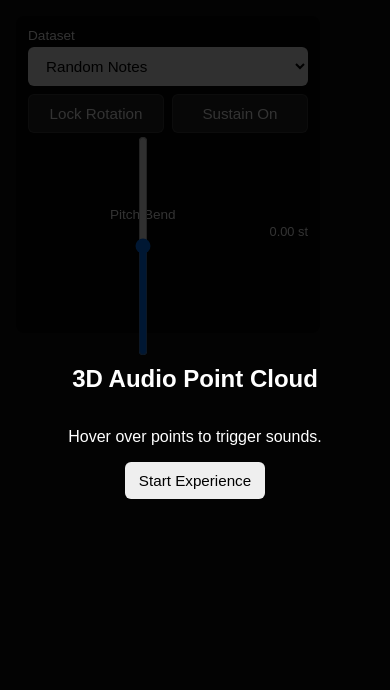
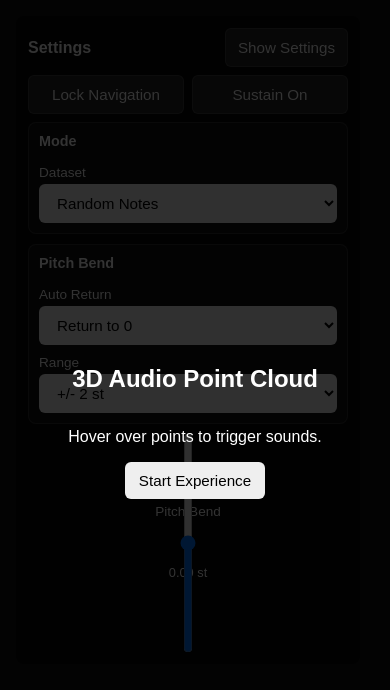
Before and after one commit to JacobARose/music-browser, a website built with Vite: page index.html in a window 390 px wide. Built offline with nearby package versions, Linux system fonts and the light colour scheme.

Commit message:
Enhance control panel with pitch range and auto return options; lock button now locks rotation and zoom; update styles for improved layout and responsiveness
Co-authored-by: Copilot <copilot@github.com>

```diff
--- a/src/app/AppController.js
+++ b/src/app/AppController.js
@@ -24,6 +24,8 @@ export class AppController {
       key: "C",
       scale: "major",
       pitchBend: 0,
+      pitchRange: 2,
+      pitchAutoReturn: true,
       rotationLocked: false,
       sustain: false,
     };
--- a/src/styles.css
+++ b/src/styles.css
@@ -58,7 +58,29 @@ select {
   display: flex;
   flex-direction: column;
   gap: 8px;
-  min-width: 280px;
+  min-width: 320px;
+}
+
+#control-panel .control-header {
+  display: flex;
+  align-items: center;
+  justify-content: space-between;
+  gap: 8px;
+}
+
+#control-panel .control-title {
+  font-size: 1rem;
+  font-weight: 700;
+}
+
+#control-panel .control-menu-toggle,
+#control-panel .control-toggle-button {
+  background: #222;
+  color: #fff;
+  border: 1px solid rgba(255, 255, 255, 0.12);
+  border-radius: 6px;
+  padding: 10px 12px;
+  cursor: pointer;
 }
 
 #control-panel .control-button-row {
@@ -76,13 +98,35 @@ select {
   cursor: pointer;
 }
 
+#control-panel .control-section {
+  display: flex;
+  flex-direction: column;
+  gap: 10px;
+  padding: 10px;
+  border: 1px solid rgba(255, 255, 255, 0.12);
+  border-radius: 8px;
+  background: rgba(255, 255, 255, 0.04);
+}
+
+#control-panel .control-section-heading {
+  font-size: 0.9rem;
+  font-weight: 700;
+  margin-bottom: 6px;
+}
+
+#control-panel .control-collapsible {
+  display: flex;
+  flex-direction: column;
+  gap: 10px;
+}
+
 #control-panel .pitch-wheel {
   display: flex;
-  flex-direction: row;
+  flex-direction: column;
   align-items: center;
-  justify-content: space-between;
+  justify-content: center;
   gap: 12px;
-  min-height: 180px;
+  min-height: 220px;
 }
 
 #control-panel .pitch-wheel label {
--- a/src/ui/ControlPanel.js
+++ b/src/ui/ControlPanel.js
@@ -5,6 +5,7 @@ export class ControlPanel {
     this.onChange = onChange;
     this.root = document.createElement("div");
     this.root.id = "control-panel";
+    this.isMenuOpen = false;
 
     this.datasetSelect = this.createSelect("Dataset", [
       { value: "random", label: "Random Notes" },
@@ -21,38 +22,94 @@ export class ControlPanel {
         label: scaleName,
       }))
     );
+
+    this.pitchRangeSelect = this.createSelect("Range", [
+      { value: "2", label: "+/- 2 st" },
+      { value: "4", label: "+/- 4 st" },
+      { value: "6", label: "+/- 6 st" },
+      { value: "8", label: "+/- 8 st" },
+      { value: "12", label: "+/- 12 st" },
+      { value: "24", label: "+/- 24 st" },
+    ]);
+    this.autoReturnSelect = this.createSelect("Auto Return", [
+      { value: "return", label: "Return to 0" },
+      { value: "hold", label: "Stay where left" },
+    ]);
+
     this.pitchWheel = this.createPitchWheel();
     this.rotationLocked = false;
     this.sustainActive = false;
-    this.lockRotationButton = this.createToggleButton("Lock Rotation", "Unlock Rotation");
+
+    this.menuToggleButton = document.createElement("button");
+    this.menuToggleButton.type = "button";
+    this.menuToggleButton.className = "control-menu-toggle";
+    this.menuToggleButton.textContent = "Show Settings";
+
+    this.lockNavigationButton = this.createToggleButton(
+      "Lock Navigation",
+      "Unlock Navigation"
+    );
     this.sustainButton = this.createToggleButton("Sustain On", "Sustain Off");
 
     this.datasetSelect.value = "random";
     this.keySelect.value = "C";
     this.scaleSelect.value = "major";
+    this.pitchRangeSelect.value = "2";
+    this.autoReturnSelect.value = "return";
     this.pitchWheel.slider.value = "0";
     this.pitchWheel.valueDisplay.textContent = "0.00 st";
 
+    const headerRow = document.createElement("div");
+    headerRow.className = "control-header";
+    const title = document.createElement("div");
+    title.className = "control-title";
+    title.textContent = "Settings";
+    headerRow.appendChild(title);
+    headerRow.appendChild(this.menuToggleButton);
+
     const buttonRow = document.createElement("div");
     buttonRow.className = "control-button-row";
-    buttonRow.appendChild(this.lockRotationButton);
+    buttonRow.appendChild(this.lockNavigationButton);
     buttonRow.appendChild(this.sustainButton);
 
-    this.root.appendChild(this.datasetSelect.parentElement);
-    this.root.appendChild(this.keySelect.parentElement);
-    this.root.appendChild(this.scaleSelect.parentElement);
+    this.collapsible = document.createElement("div");
+    this.collapsible.className = "control-collapsible";
+    this.collapsible.hidden = !this.isMenuOpen;
+
+    const modeSection = this.createSection("Mode", [
+      this.datasetSelect.parentElement,
+      this.keySelect.parentElement,
+      this.scaleSelect.parentElement,
+    ]);
+    const pitchSettingsSection = this.createSection("Pitch Bend", [
+      this.autoReturnSelect.parentElement,
+      this.pitchRangeSelect.parentElement,
+    ]);
+
+    this.collapsible.appendChild(modeSection);
+    this.collapsible.appendChild(pitchSettingsSection);
+
+    this.root.appendChild(headerRow);
     this.root.appendChild(buttonRow);
+    this.root.appendChild(this.collapsible);
     this.root.appendChild(this.pitchWheel.container);
     document.body.appendChild(this.root);
 
+    this.menuToggleButton.addEventListener("click", this.handleMenuToggle);
     this.datasetSelect.addEventListener("change", this.emitChange);
     this.keySelect.addEventListener("change", this.emitChange);
     this.scaleSelect.addEventListener("change", this.emitChange);
+    this.pitchRangeSelect.addEventListener("change", this.handlePitchRangeChange);
+    this.autoReturnSelect.addEventListener("change", this.emitChange);
     this.pitchWheel.slider.addEventListener("input", this.handlePitchBendInput);
-    this.lockRotationButton.addEventListener("click", this.handleRotationToggle);
+    this.pitchWheel.slider.addEventListener("pointerup", this.handlePitchWheelRelease);
+    this.pitchWheel.slider.addEventListener("pointercancel", this.handlePitchWheelRelease);
+    this.pitchWheel.slider.addEventListener("mouseup", this.handlePitchWheelRelease);
+    this.lockNavigationButton.addEventListener("click", this.handleRotationToggle);
     this.sustainButton.addEventListener("click", this.handleSustainToggle);
 
     this.updateVisibility();
+    this.handlePitchRangeChange();
   }
 
   createSelect(labelText, options) {
@@ -69,6 +126,19 @@ export class ControlPanel {
 
     label.appendChild(select);
     return select;
+  }
+
+  createSection(titleText, elements) {
+    const section = document.createElement("div");
+    section.className = "control-section";
+
+    const heading = document.createElement("div");
+    heading.className = "control-section-heading";
+    heading.textContent = titleText;
+    section.appendChild(heading);
+
+    elements.forEach((item) => section.appendChild(item));
+    return section;
   }
 
   createPitchWheel() {
@@ -111,11 +181,19 @@ export class ControlPanel {
     return button;
   }
 
+  handleMenuToggle = () => {
+    this.isMenuOpen = !this.isMenuOpen;
+    this.collapsible.hidden = !this.isMenuOpen;
+    this.menuToggleButton.textContent = this.isMenuOpen
+      ? "Hide Settings"
+      : "Show Settings";
+  };
+
   handleRotationToggle = () => {
     this.rotationLocked = !this.rotationLocked;
-    this.lockRotationButton.textContent = this.rotationLocked
-      ? this.lockRotationButton.dataset.activeText
-      : this.lockRotationButton.dataset.inactiveText;
+    this.lockNavigationButton.textContent = this.rotationLocked
+      ? this.lockNavigationButton.dataset.activeText
+      : this.lockNavigationButton.dataset.inactiveText;
     this.emitChange();
   };
 
@@ -127,11 +205,41 @@ export class ControlPanel {
     this.emitChange();
   };
 
+  handlePitchRangeChange = () => {
+    const range = parseFloat(this.pitchRangeSelect.value);
+    const slider = this.pitchWheel.slider;
+    slider.min = String(-range);
+    slider.max = String(range);
+
+    const currentValue = parseFloat(slider.value);
+    if (currentValue > range) {
+      slider.value = String(range);
+    }
+    if (currentValue < -range) {
+      slider.value = String(-range);
+    }
+
+    this.updatePitchValueDisplay();
+    this.emitChange();
+  };
+
   handlePitchBendInput = () => {
+    this.updatePitchValueDisplay();
+    this.emitChange();
+  };
+
+  handlePitchWheelRelease = () => {
+    if (this.autoReturnSelect.value === "return") {
+      this.pitchWheel.slider.value = "0";
+      this.updatePitchValueDisplay();
+      this.emitChange();
+    }
+  };
+
+  updatePitchValueDisplay() {
     const value = parseFloat(this.pitchWheel.slider.value);
     this.pitchWheel.valueDisplay.textContent = `${value.toFixed(2)} st`;
-    this.emitChange();
-  };
+  }
 
   emitChange = () => {
     this.updateVisibility();
@@ -150,6 +258,8 @@ export class ControlPanel {
       key: this.keySelect.value,
       scale: this.scaleSelect.value,
       pitchBend: parseFloat(this.pitchWheel.slider.value),
+      pitchRange: parseFloat(this.pitchRangeSelect.value),
+      pitchAutoReturn: this.autoReturnSelect.value === "return",
       rotationLocked: this.rotationLocked,
       sustain: this.sustainActive,
     };
--- a/src/visualization/SceneManager.js
+++ b/src/visualization/SceneManager.js
@@ -26,6 +26,7 @@ export class SceneManager {
 
   setRotationEnabled(enabled) {
     this.controls.enableRotate = enabled;
+    this.controls.enableZoom = enabled;
   }
 
   attachResizeHandler() {
```
